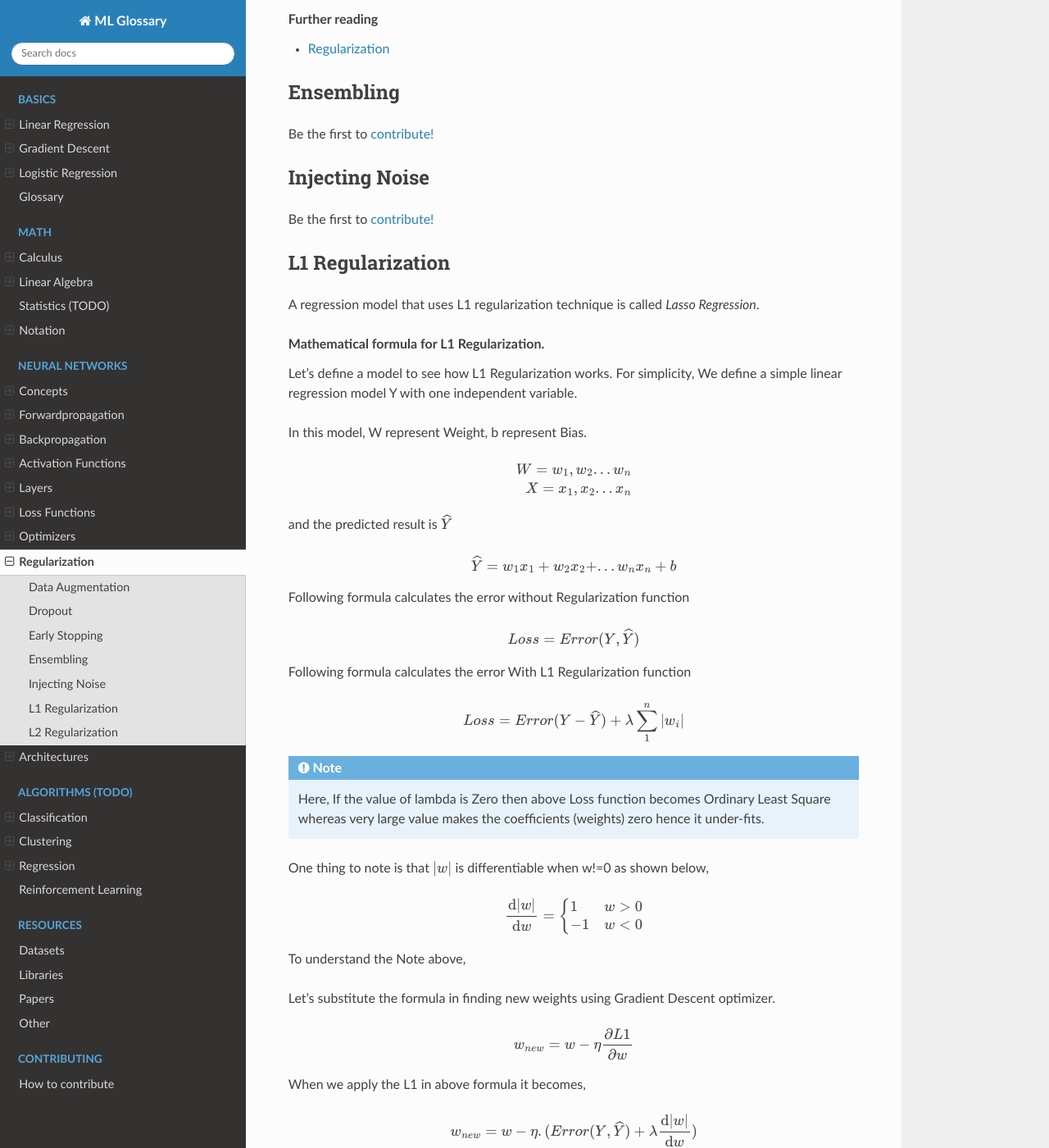
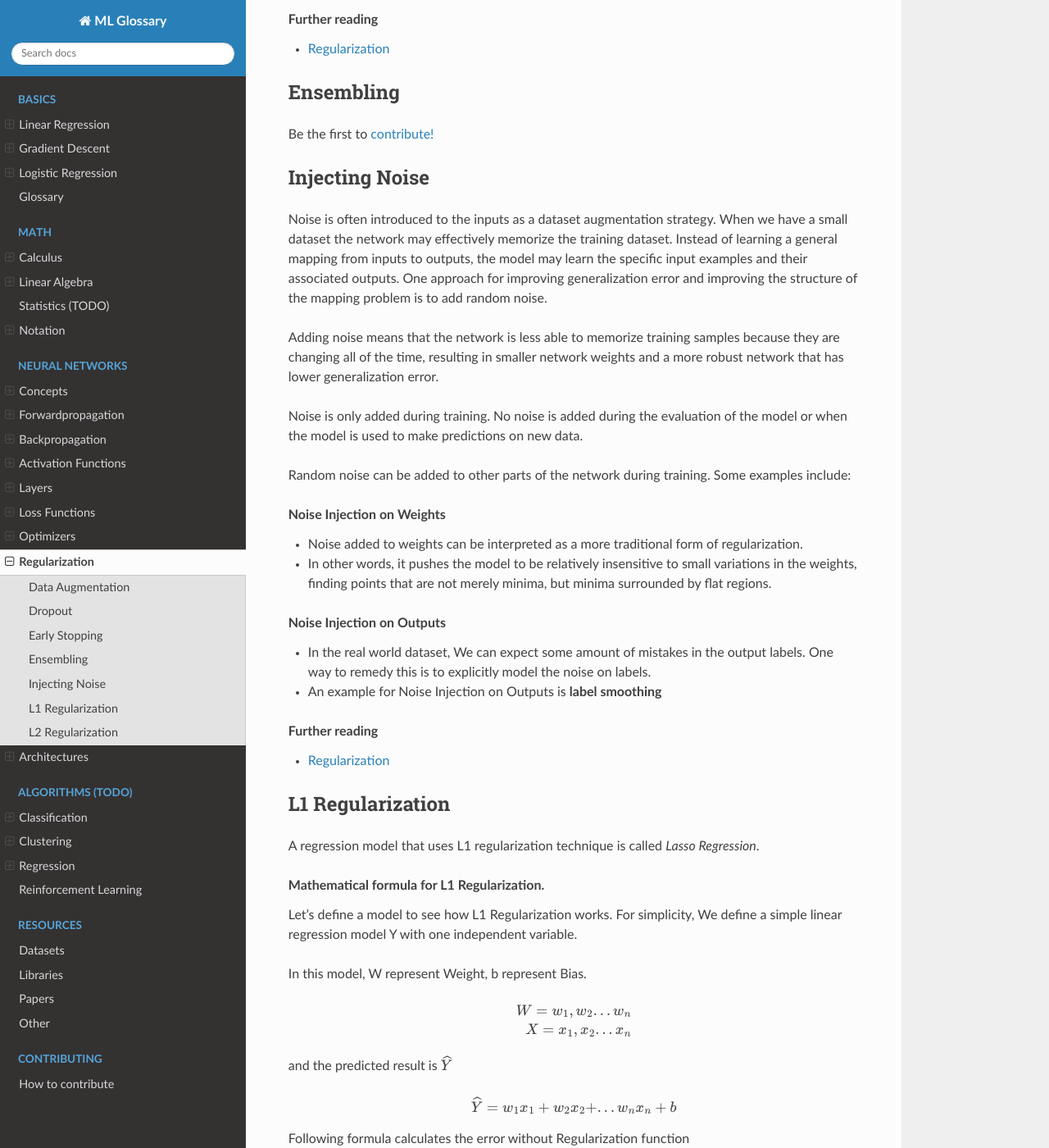
Before and after one commit to bfortuner/ml-glossary, a Sphinx documentation site: the page built from docs/regularization.rst, in a window 1280 px wide and 1400 px high, scrolled down 4880 px. Shown: the whole window at 82% size. Built offline with Sphinx 7.4.7 and the Read the Docs theme 2.0.0, drawn with Linux system fonts in a browser that asks for light colours; pages that are not in the unit, such as notebooks, are missing from menus.

Commit message:
* added noise injecting regularization

```diff
--- a/docs/regularization.rst
+++ b/docs/regularization.rst
@@ -221,7 +221,29 @@ Be the first to `contribute! <https://github.com/bfortuner/ml-cheatsheet>`__
 Injecting Noise
 ===============
 
-Be the first to `contribute! <https://github.com/bfortuner/ml-cheatsheet>`__
+Noise is often introduced to the inputs as a dataset augmentation strategy. When we have a small dataset the network may effectively memorize the training dataset. Instead of learning a general mapping from inputs to outputs, the model may learn the specific input examples and their associated outputs. One approach for improving generalization error and improving the structure of the mapping problem is to add random noise.
+
+Adding noise means that the network is less able to memorize training samples because they are changing all of the time, resulting in smaller network weights and a more robust network that has lower generalization error.
+
+Noise is only added during training. No noise is added during the evaluation of the model or when the model is used to make predictions on new data.
+
+Random noise can be added to other parts of the network during training. Some examples include:
+
+.. rubric:: Noise Injection on Weights
+
+- Noise added to weights can be interpreted as a more traditional form of regularization.
+
+- In other words, it pushes the model to be relatively insensitive to small variations in the weights, finding points that are not merely minima, but minima surrounded by flat regions.
+
+.. rubric:: Noise Injection on Outputs
+
+- In the real world dataset, We can expect some amount of mistakes in the output labels.  One way to remedy this is to explicitly model the noise on labels.
+
+- An example for Noise Injection on Outputs is **label smoothing**
+
+.. rubric:: Further reading
+
+- `Regularization <http://wavelab.uwaterloo.ca/wp-content/uploads/2017/04/Lecture_3.pdf>`_
 
 L1 Regularization
 =================
```
